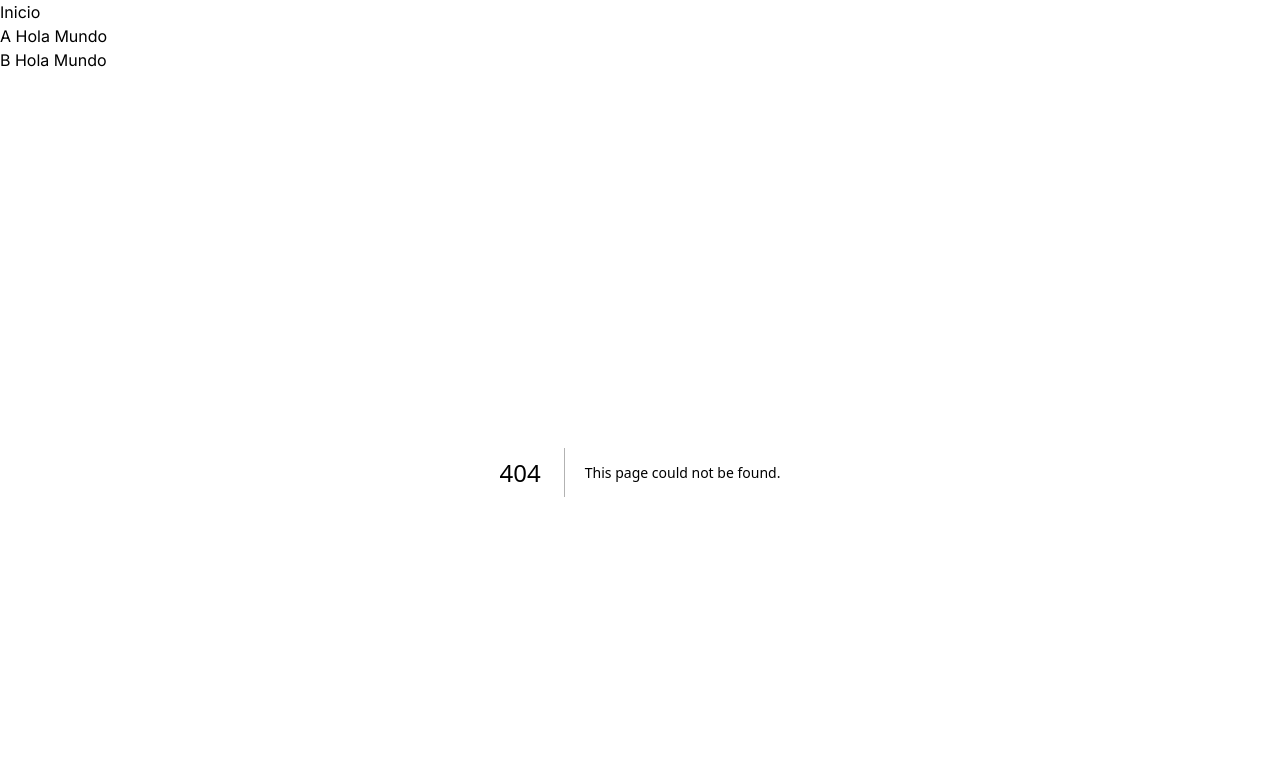
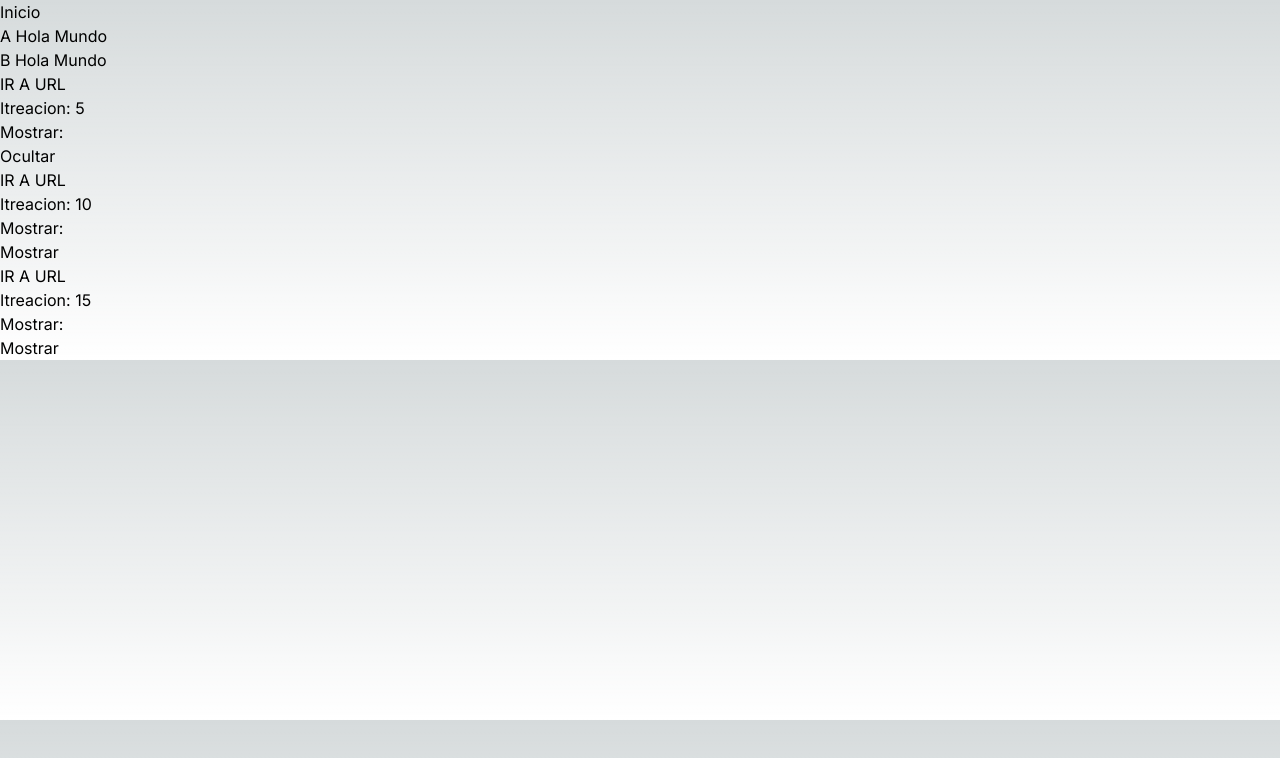
Before and after one commit to 2023-a-web-avanzada/puglla-lalvay-jonathan-puglla-web, a Next.js app in the folder 03-react/my-app/: page /c_componentes in a window 1280 px wide. Before the commit this address had no page. Shown: the top 758 px of the page. Built offline with nearby package versions, Linux system fonts and the light colour scheme.

Commit message:
Feat: Stylesheet
React stylesheet had been added to the project.

```diff
--- a/03-react/my-app/app/a_hola_mundo/page.tsx
+++ b/03-react/my-app/app/a_hola_mundo/page.tsx
@@ -13,7 +13,7 @@
     return <></>
 }
 */
-
+'use client'
 import DEstilosEjemplo from "@/app/componentes/DEstilosEjemplo";
 
 export default function page() {
--- /dev/null
+++ b/03-react/my-app/app/c_componentes/CComponente.tsx
@@ -0,0 +1,24 @@
+export type PropiedadesComponente = {
+    url: string;
+    iteraciones: number;
+    mostrar?: boolean;
+}
+export default function CComponente(
+    props: PropiedadesComponente
+){
+    const {url, iteraciones, mostrar} = props;
+    const contenidoAdicional = () => {
+        if(mostrar) {
+            return <p>Mostrar</p>
+        }
+        return <p>Ocultar</p>
+    }
+    return (
+        <>
+            <a target="_blank" href={url}>IR A URL</a>
+            <p>Itreacion: {iteraciones}</p>
+            <p>Mostrar: {mostrar}</p>
+            {contenidoAdicional()}
+        </>
+    )
+}
--- /dev/null
+++ b/03-react/my-app/app/c_componentes/page.tsx
@@ -0,0 +1,18 @@
+'use client'
+import CComponente from "@/app/c_componentes/CComponente";
+
+export default function page() {
+    return (
+        <>
+            <CComponente url={'https://www.google.com/'}
+                         iteraciones={5}
+                         mostrar={false}/>
+            <CComponente url={'https://www.bing.com/'}
+                         iteraciones={10}
+                         mostrar={true}/>
+            <CComponente url={'https://epn.edu.ec/'}
+                         iteraciones={15}
+                         mostrar={true}/>
+        </>
+    )
+}
--- a/03-react/my-app/app/componentes/DEstilosEjemplo.tsx
+++ b/03-react/my-app/app/componentes/DEstilosEjemplo.tsx
@@ -1,10 +1,12 @@
 // app/componentes/DEstilosEjemplo.tsx
 // npm install --save @emotion/styled @emotion/react
+'use client'
 import { css } from '@emotion/react'
 import styled from "@emotion/styled"
+import cStyles from './c_estilos.module.css'
 
 const pinkStyle = css`
-  color: hotpink;
+  color: pink;
 `
 
 const TituloNaranja = styled.h1`
@@ -17,14 +19,30 @@
   font-size: 10px;
 `
 
+const misEstilos = {
+    color: '#fff',
+    backgroundColor: 'black',
+    borderBottom: '5 px solid yellow',
+}
+
 export default function DEstilosEjemplo() {
     return (
         <>
             <TituloNaranja>Titulo 1</TituloNaranja>
             <TituloVerde>Titulo 2</TituloVerde>
-            <div className={pinkStyle as unknown as string}>
+            <div css={pinkStyle}>
                 Texto pink
             </div>
+            <p className={cStyles.rojo}>Clase rojo</p>
+            <p style={misEstilos}>Mis estilos</p>
+
+            <p style={
+                {
+                    color: '#000',
+                    backgroundColor: 'white',
+                    borderBottom: '5px solid green'
+                }
+            }>Mis otros estilos</p>
         </>
     )
 }
--- /dev/null
+++ b/03-react/my-app/app/componentes/c_estilos.module.css
@@ -0,0 +1,4 @@
+/* c_estilos.module.css */
+.rojo {
+    background-color: red;
+}
--- a/03-react/my-app/tsconfig.json
+++ b/03-react/my-app/tsconfig.json
@@ -1,5 +1,7 @@
 {
   "compilerOptions": {
+    "jsx": "react-jsx",
+    "jsxImportSource": "@emotion/react",
     "target": "es5",
     "lib": ["dom", "dom.iterable", "esnext"],
     "allowJs": true,
```
